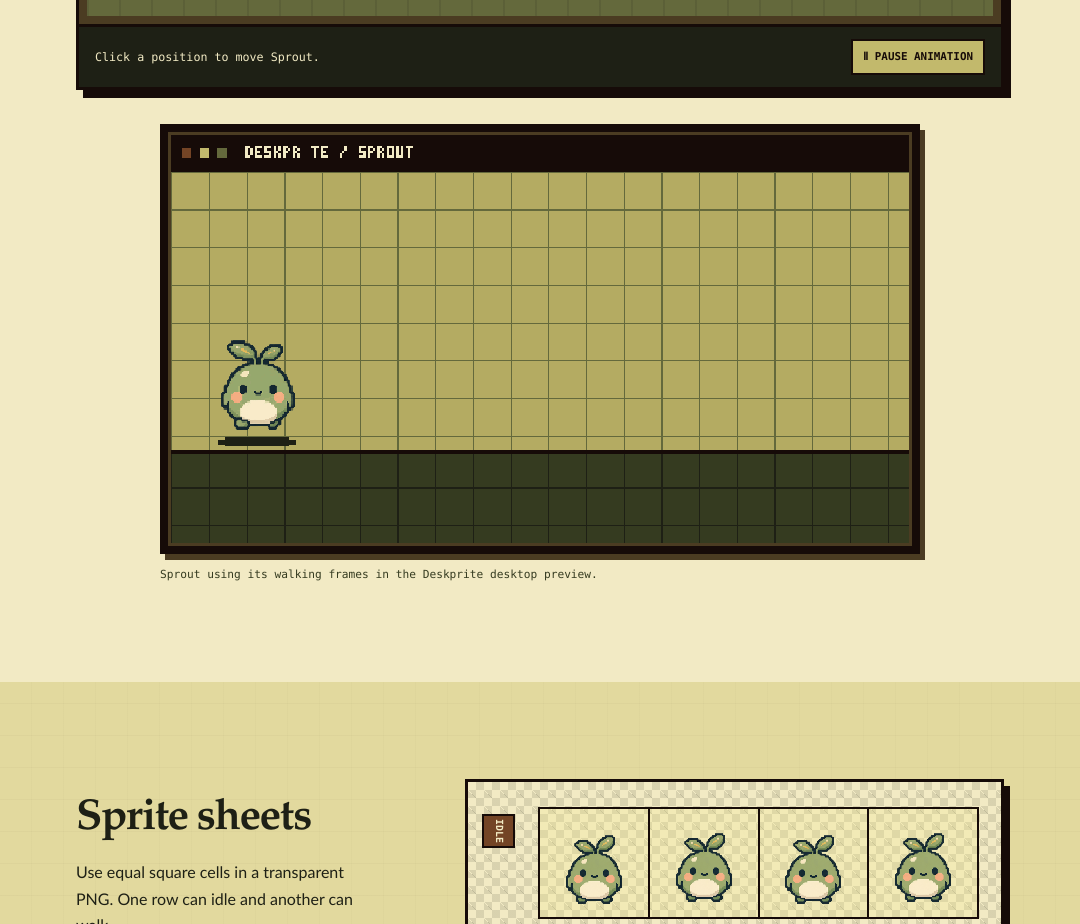
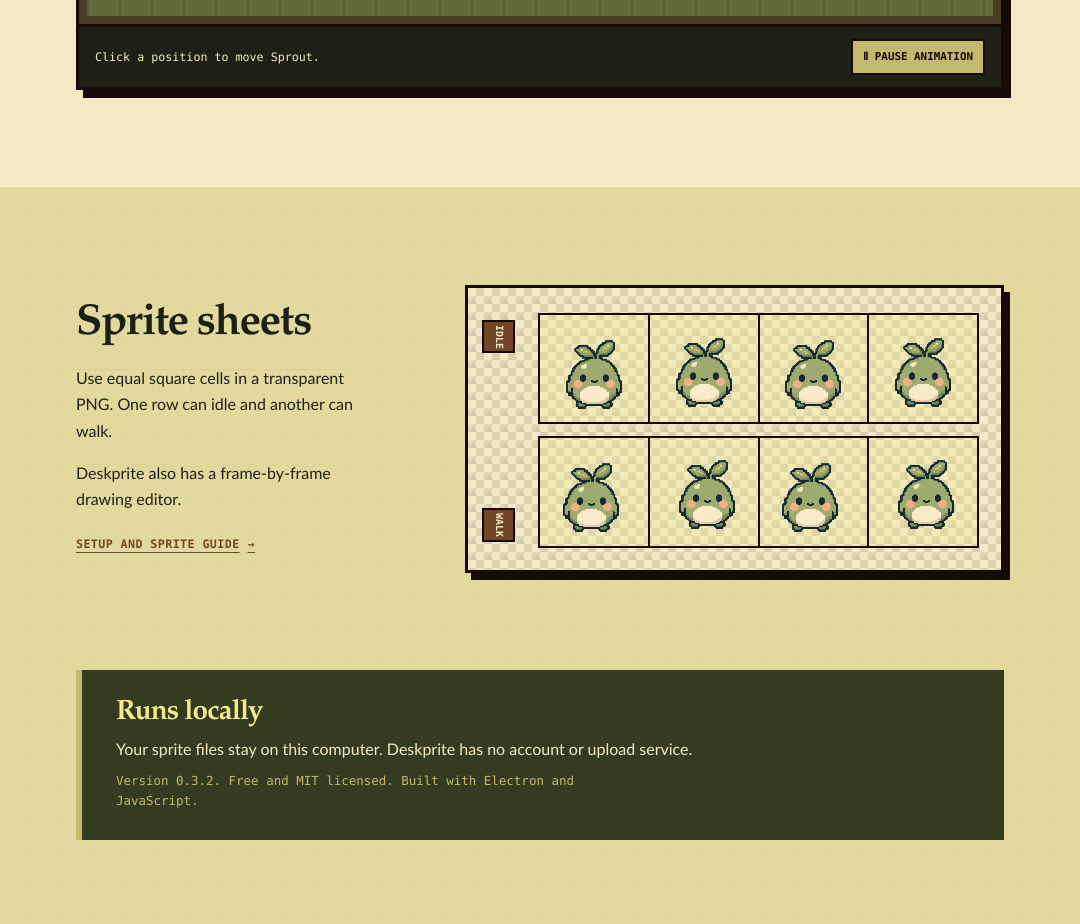
Before and after one commit to Justin-Uurtsaikh/DeskBuddy, an Electron app: page docs/index.html in a window 1080 px wide. Shown: the part 1400-2324 px from the top of the page. Drawn offline with Linux system fonts and the light colour scheme.

Commit message:
remove homepage walkthrough preview

```diff
--- a/docs/assets/site.css
+++ b/docs/assets/site.css
@@ -601,31 +601,6 @@ h3 {
   font-size: 0.68rem;
   font-weight: 800;
   text-transform: uppercase;
-}
-
-.walkthrough-demo {
-  width: min(100%, 760px);
-  margin: 34px auto 0;
-}
-
-.walkthrough-demo picture,
-.walkthrough-demo img {
-  display: block;
-}
-
-.walkthrough-demo img {
-  width: 100%;
-  height: auto;
-  border: 3px solid var(--forest-black);
-  box-shadow: 5px 6px 0 var(--bark);
-  image-rendering: pixelated;
-}
-
-.walkthrough-demo figcaption {
-  margin-top: 12px;
-  color: var(--pine);
-  font-family: ui-monospace, "SFMono-Regular", Consolas, monospace;
-  font-size: 0.7rem;
 }
 
 .sprite-guide {
--- a/docs/index.html
+++ b/docs/index.html
@@ -108,13 +108,6 @@
             </figcaption>
           </figure>
 
-          <figure class="walkthrough-demo">
-            <picture>
-              <source media="(prefers-reduced-motion: reduce)" srcset="assets/deskprite-demo-still.png" />
-              <img src="assets/deskprite-demo.gif" alt="Sprout walking across a desktop in Deskprite" width="640" height="360" loading="lazy" />
-            </picture>
-            <figcaption>Sprout using its walking frames in the Deskprite desktop preview.</figcaption>
-          </figure>
         </div>
       </section>
 
```
Also changed, not shown: test/seo.test.js (+1 -1 lines).
